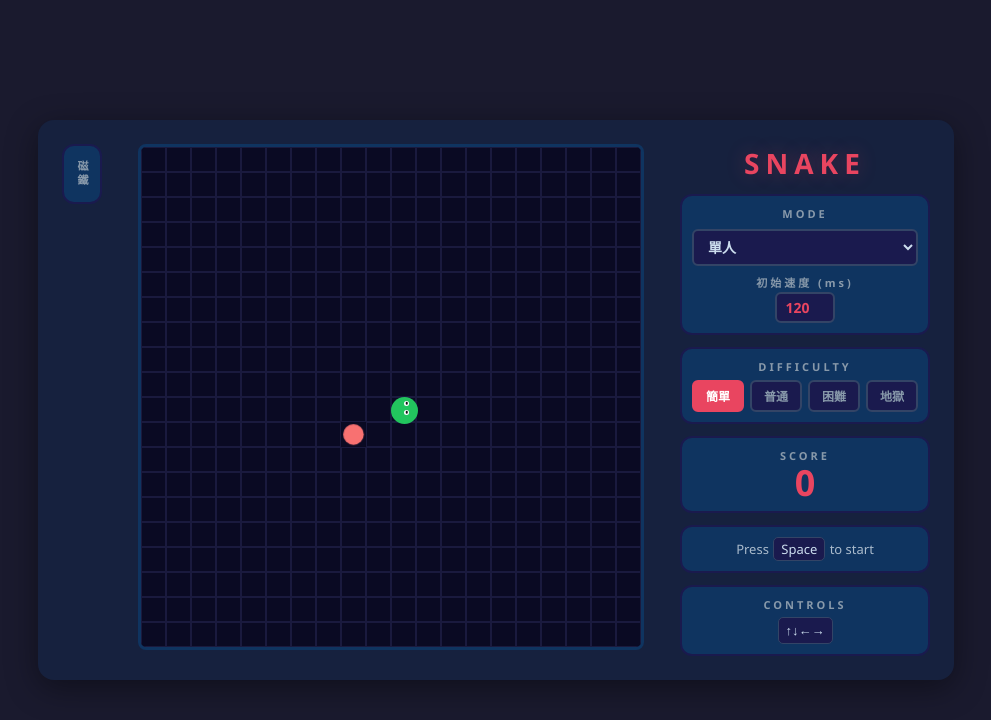
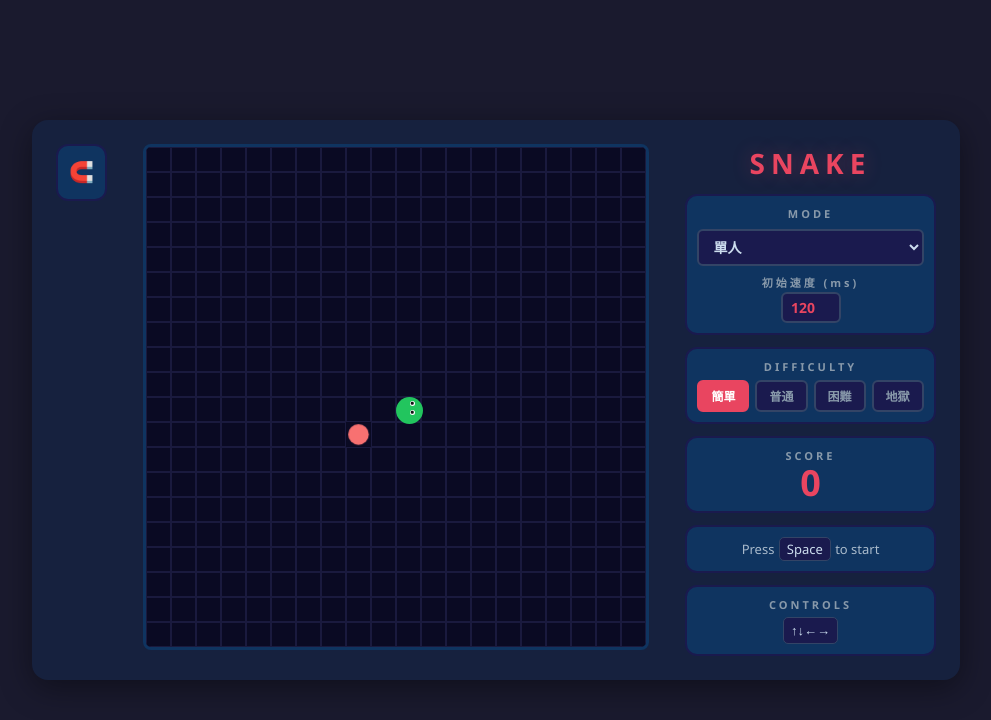
Before and after one commit to Jk9228/snake-game, a Vue app: page / in a window 1280 px wide. Shown: the top 720 px of the page, without its empty margins (144-1135 px from the left). Built offline with nearby package versions, Linux system fonts and the light colour scheme; the HTML template or start-up script is replaced by a standard one.

Commit message:
feat: magnet toggle uses emoji symbol

```diff
--- a/src/App.vue
+++ b/src/App.vue
@@ -618,7 +618,7 @@ onUnmounted(() => {
 <template>
   <div class="game-container">
     <div class="toggle-box" :class="{ active: magnetPickups || mode === 'magnet', disabled: mode === 'magnet' }" @click="toggleMagnet">
-      <span class="toggle-text">磁鐵</span>
+      <span class="toggle-text">🧲</span>
     </div>
     <div class="boards">
       <template v-if="mode === 'ctf'">
@@ -848,7 +848,7 @@ kbd{display:inline-block;padding:2px 7px;font-size:13px;font-family:inherit;back
 .toggle-box.active{border-color:#60a5fa;background:#1e3a5f}
 .toggle-box.disabled{opacity:.4;cursor:default;border-color:#1a1a4e}
 .toggle-box.disabled:hover{border-color:#1a1a4e}
-.toggle-text{font-size:11px;font-weight:700;color:#8899aa;letter-spacing:3px;transition:color .2s}
+.toggle-text{font-size:20px;transition:color .2s}
 .toggle-box.active .toggle-text{color:#60a5fa}
 .cell.base-p0{background:#1a4a3e;box-shadow:none}
 .cell.base-p1{background:#4a1a3e;box-shadow:none}
```
